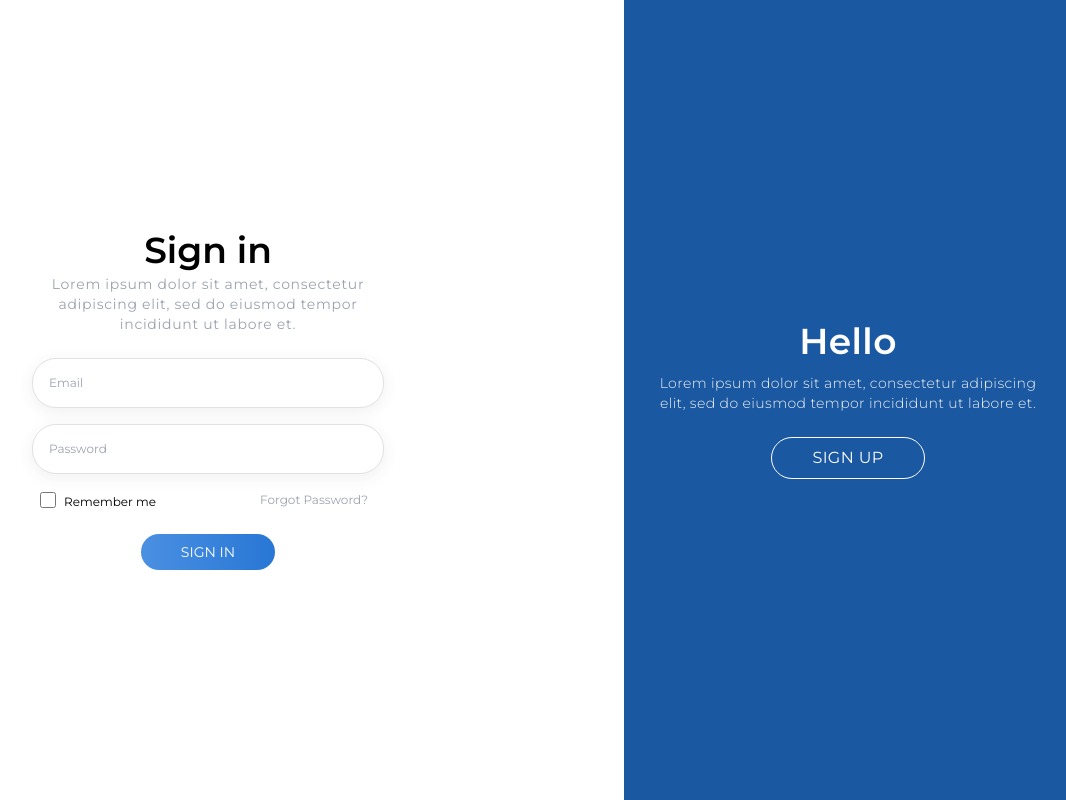
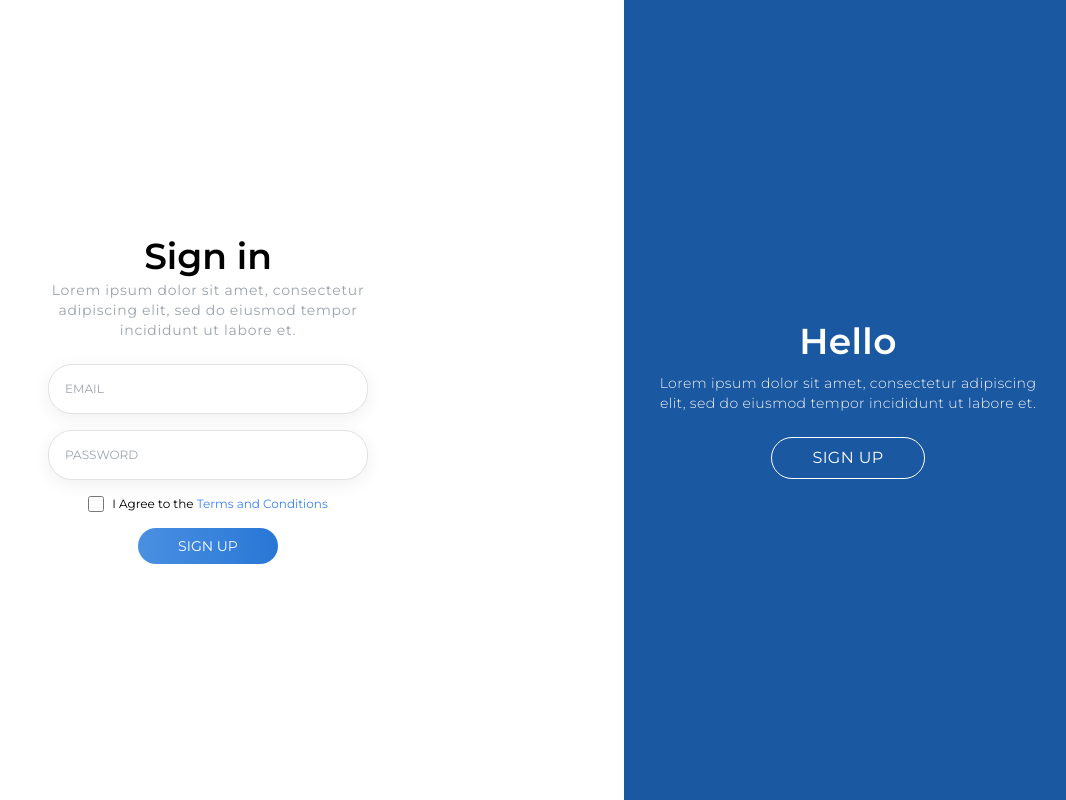
Before and after one commit to abitshrestha03/CMS, a React (Vite) app: page /signin in a window 1280 px wide. Shown: the whole page, without its empty margins (208-1274 px from the left). Built offline with nearby package versions, Linux system fonts and the light colour scheme.

Commit message:
width fixes for input

```diff
--- a/src/index.css
+++ b/src/index.css
@@ -9,8 +9,9 @@
 }
 
 .input-style {
-  @apply w-full border border-gray-300 rounded-[24px] py-4 2k:py-8 px-4 2k:px-8 text-xs 2k:text-4xl placeholder:text-gray-400;
+  @apply w-full border border-gray-300 py-4 2k:py-8 px-4 2k:px-8 text-xs 2k:text-4xl placeholder:text-gray-400;
   border: 1px solid #e2e2e2;
+  border-radius: 24px;
   box-shadow: 0px 4px 16px 0px #3c3c3c14;
 }
 
--- a/src/pages/Signin.jsx
+++ b/src/pages/Signin.jsx
@@ -1,11 +1,15 @@
 import { useNavigate } from "react-router-dom";
+import VerifyIcon from "../../public/icons/VerifyIcon";
+import { useState } from "react";
 
 const Signin = () => {
   const navigate = useNavigate();
+  const [emailValue, setEmailValue] = useState("");
+
   return (
     <div className="flex flex-col md:flex-row h-screen">
       {/* Left Section */}
-      <div className="flex w-full md:w-[60%] lg:w-[65%] bg-white justify-center items-center md:px-4 xl:px-60 2k:px-44">
+      <div className="flex w-full md:w-[60%] lg:w-[65%] bg-white justify-center items-center md:px-8 xl:px-64 2k:px-44">
         <div className="w-[90vw]">
           <h1 className="text-2xl md:text-4xl 2k:text-7xl font-semibold text-center mb-1 xs:mt-32 md:mt-0">
             Sign in
@@ -14,31 +18,68 @@ const Signin = () => {
             Lorem ipsum dolor sit amet, consectetur adipiscing elit, sed do
             eiusmod tempor incididunt ut labore et.
           </p>
-          <form className="space-y-4 2k:space-y-8">
-            <input type="email" placeholder="Email" className="input-style" />
+          <div className="flex flex-col items-center">
+            <form className="space-y-4 2k:space-y-8 md:w-[45vw] xl:w-[25vw] 2k:w-[30vw]">
+              <div className="relative w-full">
+                {/* Input Field */}
+                <input
+                  type="email"
+                  placeholder="EMAIL"
+                  className="input-style pl-10"
+                  value={emailValue}
+                  onChange={(e) => setEmailValue(e.target.value)}
+                />
+
+                {/* Icon - Positioned inside the input */}
+                {emailValue && (
+                  <div className="absolute right-5 top-1/2 transform -translate-y-1/2">
+                    <VerifyIcon />
+                  </div>
+                )}
+              </div>
+
+              {/* <Dropdown/> */}
+              <div className="relative w-full">
+                {/* Input Field */}
                 <input
                   type="password"
-              placeholder="Password"
-              className="input-style"
+                  placeholder="PASSWORD"
+                  className="input-style pl-10"
                 />
-            <div className="flex items-center justify-between px-2">
-              <div className="flex items-center">
+
+                {/* Icon - Positioned inside the input */}
+                {/* {passwordValue && (
+                  <div className="absolute right-5 top-1/2 transform -translate-y-1/2">
+                    <VerifyIcon />
+                  </div>
+                )} */}
+              </div>
+              <div className="flex items-center justify-center">
                 <input
                   type="checkbox"
                   className="h-4 2k:h-12 w-4 2k:w-12 mr-2 2k:mr-8"
                 />
-                <label className="text-xs 2k:text-4xl mt-1">Remember me</label>
-              </div>
-              <span className="text-xs 2k:text-4xl text-gray-400 mr-2">Forgot Password?</span>
+                <label className="text-xs 2k:text-4xl">
+                  I Agree to the{" "}
+                  <a href="#" className="text-blue-500">
+                    Terms and Conditions
+                  </a>
+                </label>
               </div>
               <div className="flex justify-center text-sm 2k:text-5xl">
-              <button className="button-style mt-2">SIGN IN</button>
+                <button className="button-style">SIGN UP</button>
               </div>
             </form>
+          </div>
           <div className="md:hidden signupFooter absolute bottom-0 right-0 left-0 bg-custom-blue h-12 text-white text-center flex flex-col justify-center">
             <p className="text-xs">
               Don&apos;t have an account?{" "}
-              <span className="font-semibold underline" onClick={() => navigate("/signup")}>Sign Up</span>
+              <span
+                className="font-semibold underline"
+                onClick={() => navigate("/signup")}
+              >
+                Sign Up
+              </span>
             </p>
           </div>
         </div>
@@ -53,7 +94,10 @@ const Signin = () => {
           Lorem ipsum dolor sit amet, consectetur adipiscing elit, sed do
           eiusmod tempor incididunt ut labore et.
         </div>
-        <button className="px-10 2k:px-14 py-2 2k:py-4 2k:text-5xl text-white border border-white rounded-full"  onClick={() => navigate("/signup")}>
+        <button
+          className="px-10 2k:px-14 py-2 2k:py-4 2k:text-5xl text-white border border-white rounded-full"
+          onClick={() => navigate("/signup")}
+        >
           SIGN UP
         </button>
       </div>
--- a/src/pages/Signup.jsx
+++ b/src/pages/Signup.jsx
@@ -39,7 +39,7 @@ const Signup = () => {
             eiusmod tempor incididunt ut labore et.
           </p>
           <div className="flex flex-col items-center">
-            <form className="space-y-4 2k:space-y-8 md:w-[45vw] xl:w-[30vw]">
+            <form className="space-y-4 2k:space-y-8 w-full md:w-[45vw] lg:w-[35vw] xl:w-[30vw]">
               <div className="relative w-full">
                 {/* Input Field */}
                 <input
```
Lines whose indentation alone changed are shown as unchanged.
